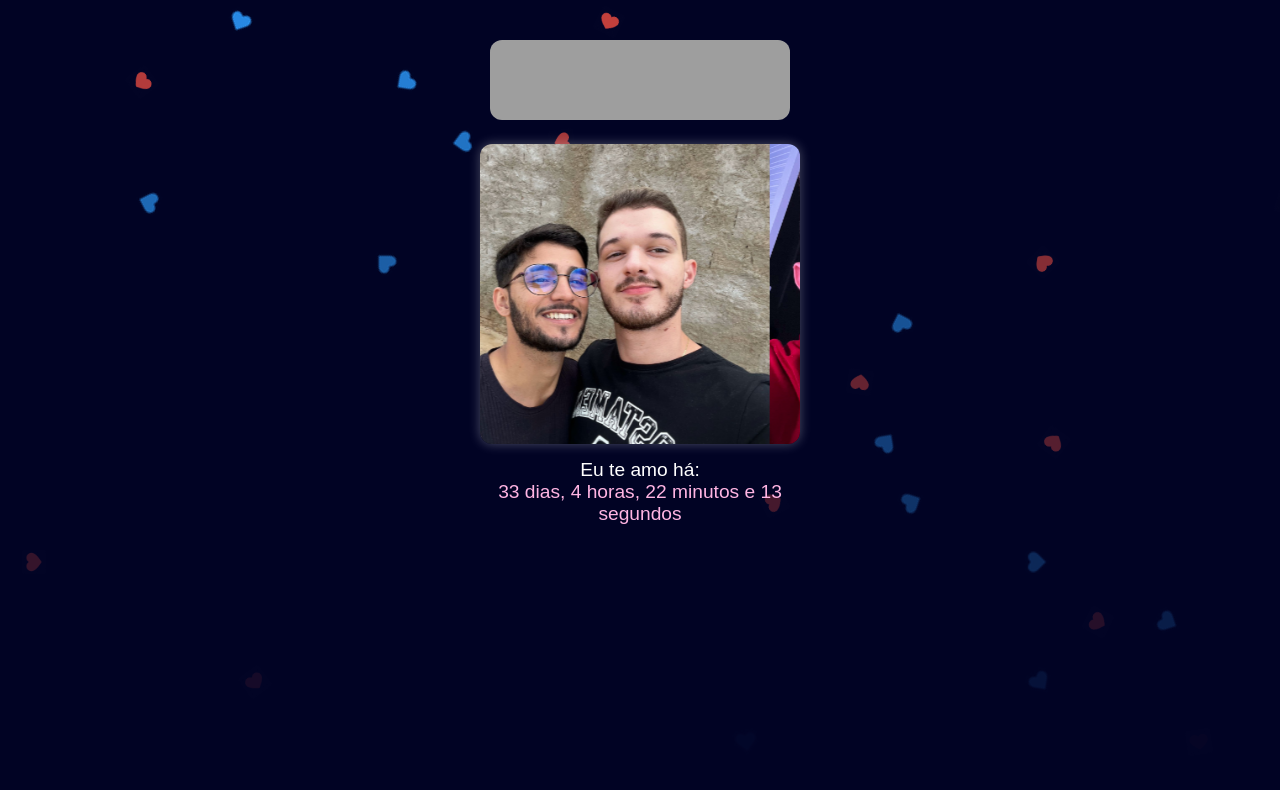
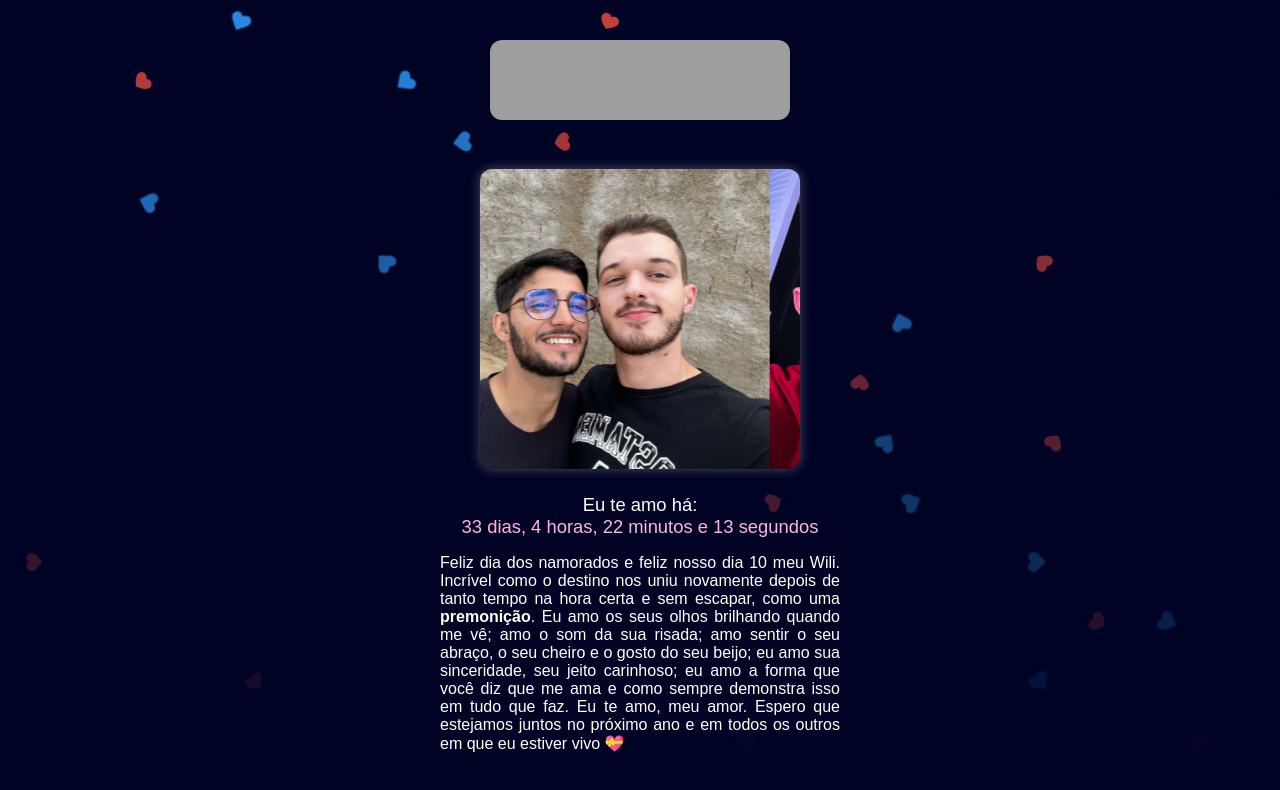
Before and after one commit to guilhermery/Teste10, a plain HTML site: page paginaInicial.html in a window 1280 px wide. Drawn offline with Linux system fonts and the light colour scheme; grey boxes are pictures that could not be loaded.

Commit message:
Adicionei o textinho fofo

```diff
--- a/estilo1.css
+++ b/estilo1.css
@@ -24,3 +24,8 @@ div > a {
     text-decoration: none;
     color: rgb(255, 255, 255);
 }
+
+div:hover {
+    cursor: pointer;
+    box-shadow: 1px 2px 5px black;
+}
--- a/paginaInicial.html
+++ b/paginaInicial.html
@@ -31,6 +31,9 @@
     <span id="contador"></span>
   </div>
 
+  <div class="message">
+    <p>Feliz dia dos namorados e feliz nosso dia 10 meu Wili. Incrível como o destino nos uniu novamente depois de tanto tempo na hora certa e sem escapar, como uma <strong>premonição</strong>. Eu amo os seus olhos brilhando quando me vê; amo o som da sua risada; amo sentir o seu abraço, o seu cheiro e o gosto do seu beijo; eu amo sua sinceridade, seu jeito carinhoso; eu amo a forma que você diz que me ama e como sempre demonstra isso em tudo que faz. Eu te amo, meu amor. Espero que estejamos juntos no próximo ano e em todos os outros em que eu estiver vivo 💝</p>
+  </div>
 
 </div>
 <script src="script.js"></script>
--- a/style.css
+++ b/style.css
@@ -5,7 +5,6 @@ body {
     background-color: #010324;
     color: #fff;
     font-family: sans-serif;
-    overflow: hidden;
     text-align: center;
 }
 .container {
@@ -19,7 +18,8 @@ iframe {
     margin: 20px 0;
 }
 .timer {
-    font-size: 1.2rem;
+    margin: 10px;
+    font-size: 1.15rem;
     margin: 15px;
 }
 .heart {
@@ -39,7 +39,7 @@ iframe {
       width: 320px;
       height: 300px;
       overflow: hidden;
-      margin: 0 auto;
+      margin: 25px auto;
       border-radius: 12px;
       box-shadow: 0 0 12px rgba(255, 255, 255, 0.3);
       position: relative;
@@ -62,3 +62,7 @@ iframe {
 #contador {
     color: rgb(255, 181, 227);
 }
+
+.message > p {
+    text-align: justify;
+}
```
Lines whose indentation alone changed are shown as unchanged.
